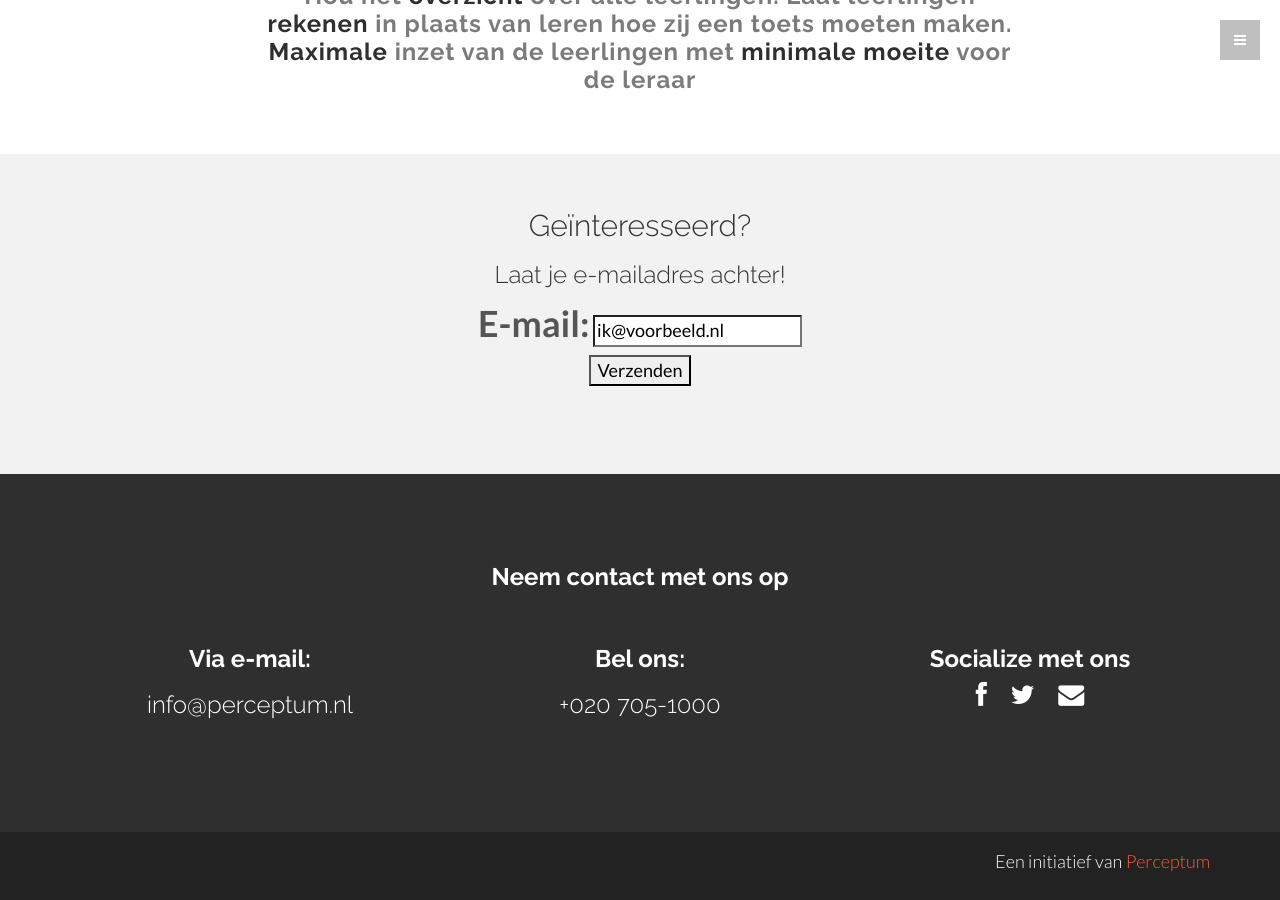
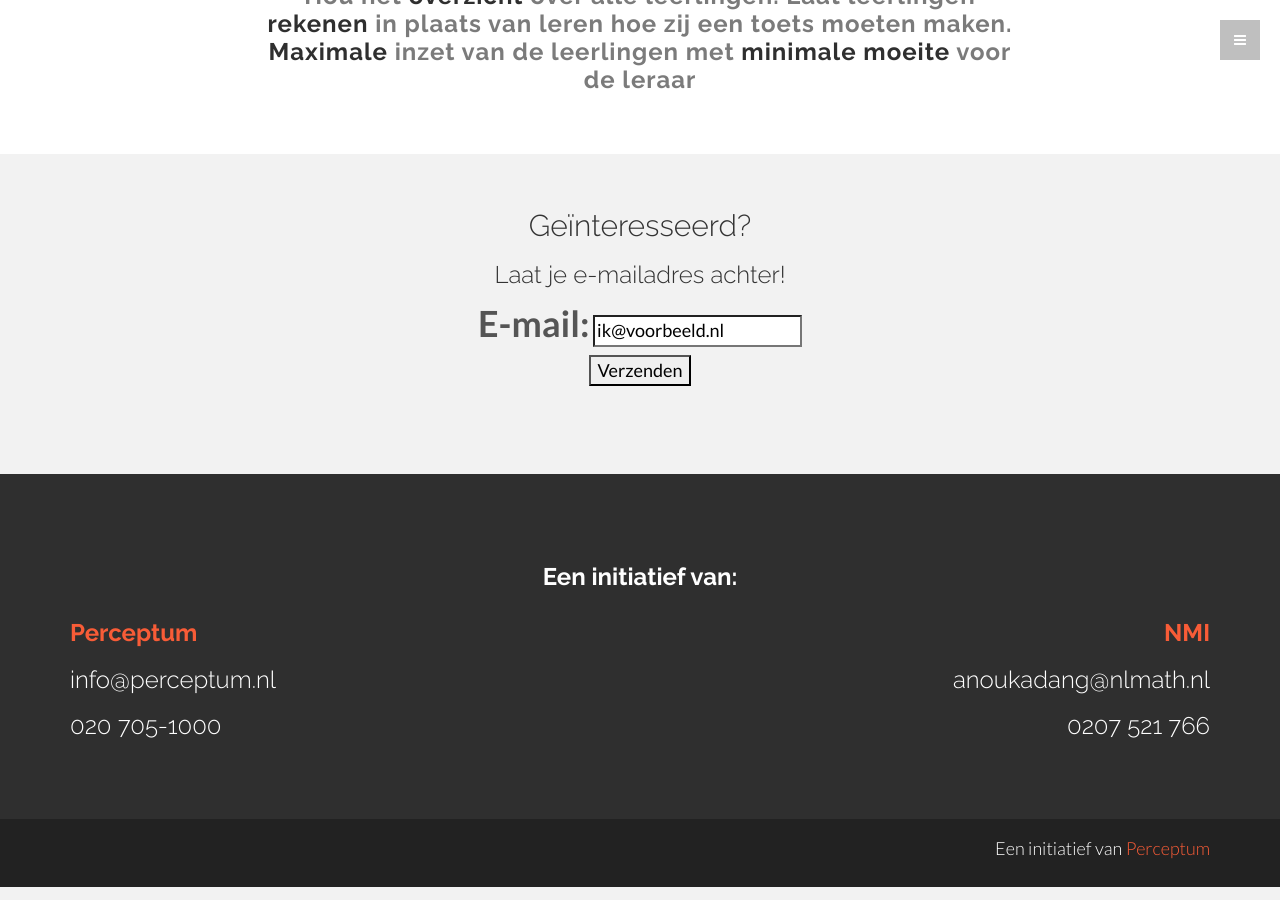
Before and after one commit to perceptum-github-transfer/verplichterekentoets, a Jekyll site: the page index.html, which Jekyll copies as it is, in a window 1280 px wide and 900 px high, scrolled down 3698 px. Built offline with Jekyll 4.4.1, drawn with Linux system fonts in a browser that asks for light colours; some web fonts are replaced; Markdown is read by kramdown in place of the engine named in the settings.

Commit message:
Fixed links and contact in footer

```diff
--- a/index.html
+++ b/index.html
@@ -342,28 +342,19 @@
 	<div id="f">
 		<div class="container">
 			<div class="row">
-					<h3><b>Neem contact met ons op</b></h3>
-					<br>
-					<div class="col-lg-4">
-						<h3><b>Via e-mail:</b></h3>
-						<a href="mailto:info@perceptum.nl"><h3>info@perceptum.nl</h3></a>
-						<br>
+			<div class="col-lg-12">
+					<h3><b>Een initiatief van:</b></h3>
+					</div>
+					<div class="col-lg-6">
+						<h3 class="text-left"><b><a href="http://www.perceptum.nl">Perceptum</a></b></h3>
+						<a href="mailto:info@perceptum.nl"><h3 class="text-left">info@perceptum.nl</h3></a>
+						<h3 class="text-left">020 705-1000  </h3>
 					</div>
 
-					<div class="col-lg-4">
-						<h3><b>Bel ons:</b></h3>
-						<h3>+020 705-1000  </h3>
-						<br>
-					</div>
-
-					<div class="col-lg-4">
-						<h3><b>Socialize met ons</b></h3>
-						<p>
-							<a href="https://nl-nl.facebook.com/perceptumnl"><i class="icon-facebook"></i></a>
-							<a href="https://twitter.com/PerceptumNL"><i class="icon-twitter"></i></a>
-							<a href="mailto:info@perceptum.nl"><i class="icon-envelope"></i></a>
-						</p>
-						<br>
+					<div class="col-lg-6">
+						<h3 class="text-right"><b><a href="http://www.nlmath.nl">NMI</a></b></h3>
+						<a href="mailto:anoukadang@nlmath.nl"><h3 class="text-right">anoukadang@nlmath.nl</h3></a>
+						<h3 class="text-right">0207 521 766  </h3>
 					</div>
 				</div>
 			</div>
```
